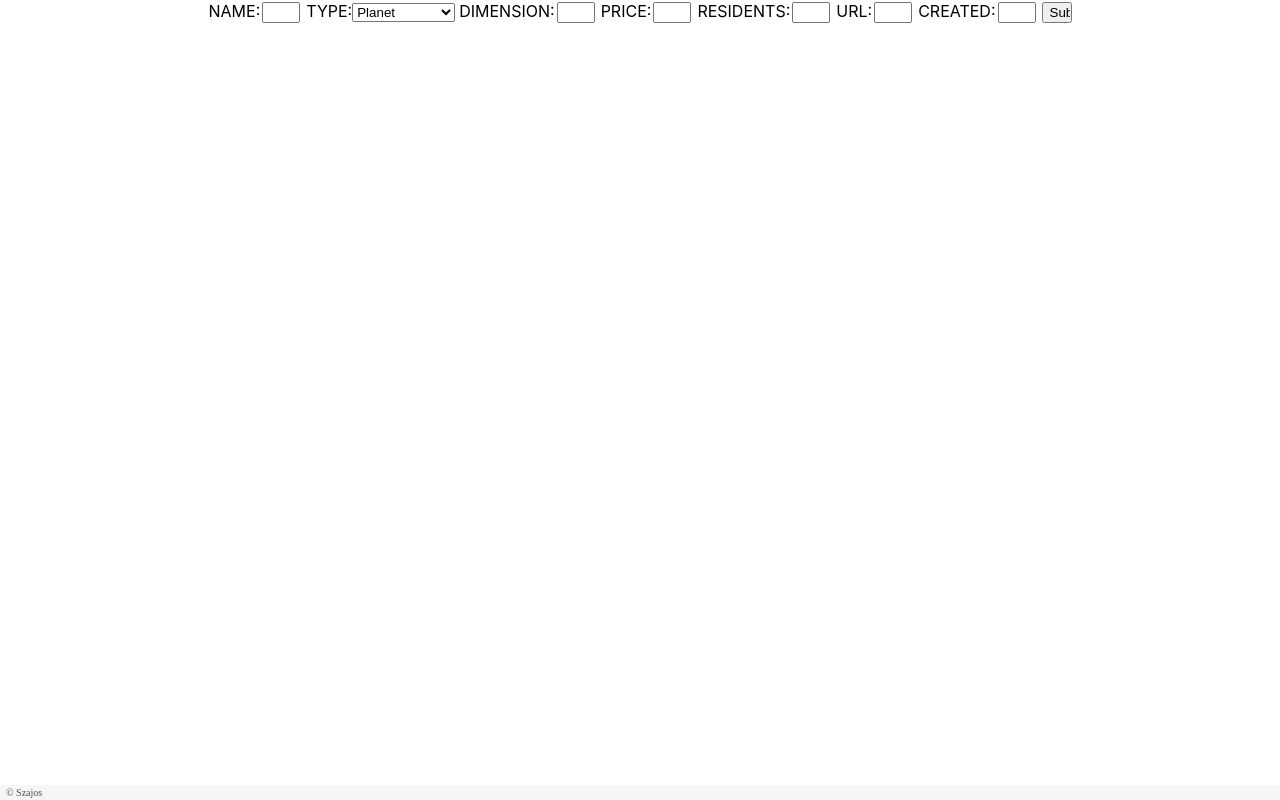
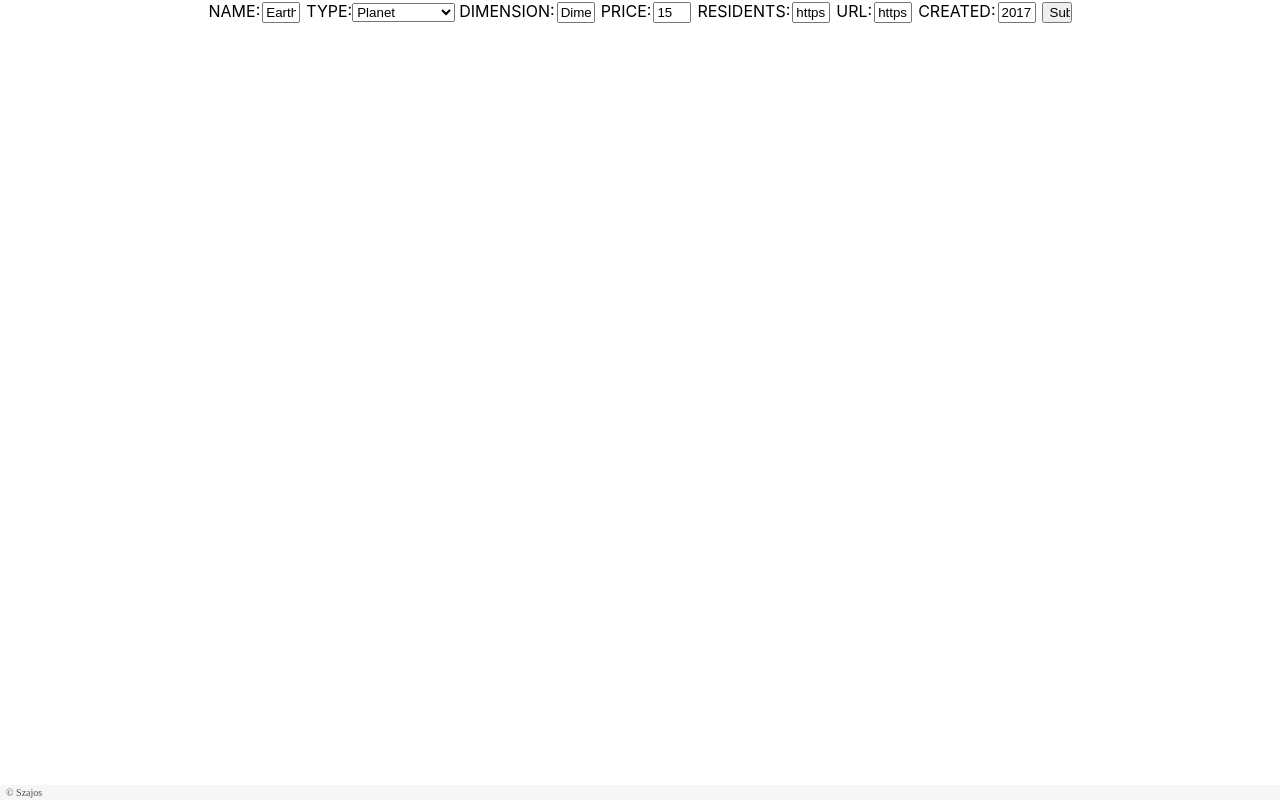
Before and after one commit to anetSzajo/cross-dimension-travel-app, a React (Create React App) app: page /place/1/update in a window 1280 px wide. Built offline with nearby package versions, Linux system fonts and the light colour scheme.

Commit message:
Add place update form.

```diff
--- a/src/Components/PlaceForm/PlaceForm.js
+++ b/src/Components/PlaceForm/PlaceForm.js
@@ -54,7 +54,6 @@ class PlaceForm extends React.Component {
     }
 
     handleSubmit = (event) => {
-        console.log(this.state);
         event.preventDefault();
     }
 
--- a/src/Components/PlaceUpdateForm/PlaceUpdateForm.js
+++ b/src/Components/PlaceUpdateForm/PlaceUpdateForm.js
@@ -5,7 +5,7 @@ import PlaceForm from "../PlaceForm/PlaceForm";
 class PlaceUpdateForm extends React.Component {
 
     state = {
-        place: {},
+        place: undefined,
     }
 
     componentDidMount() {
@@ -13,21 +13,22 @@ class PlaceUpdateForm extends React.Component {
         fetch('../../database.json')
 
             .then(response => response.json())
-            // .then(x => {console.log(x); return x})
             .then(data => this.setState({
                 place: data.filter(place => ''+place.id === placeId)[0]
             }))
 
 
+
     }
 
     render(){
-        const {place} = this.state.place;
-        console.log(this.state, 'Update form container')
+        const place = this.state.place;
+        if (place) {
+            return <PlaceForm  place={place}/>
+        } else {
+            return <div>Loading place...</div>
+        }
 
-        return(
-                <PlaceForm place={place} />
-        )
     }
 }
 
```
